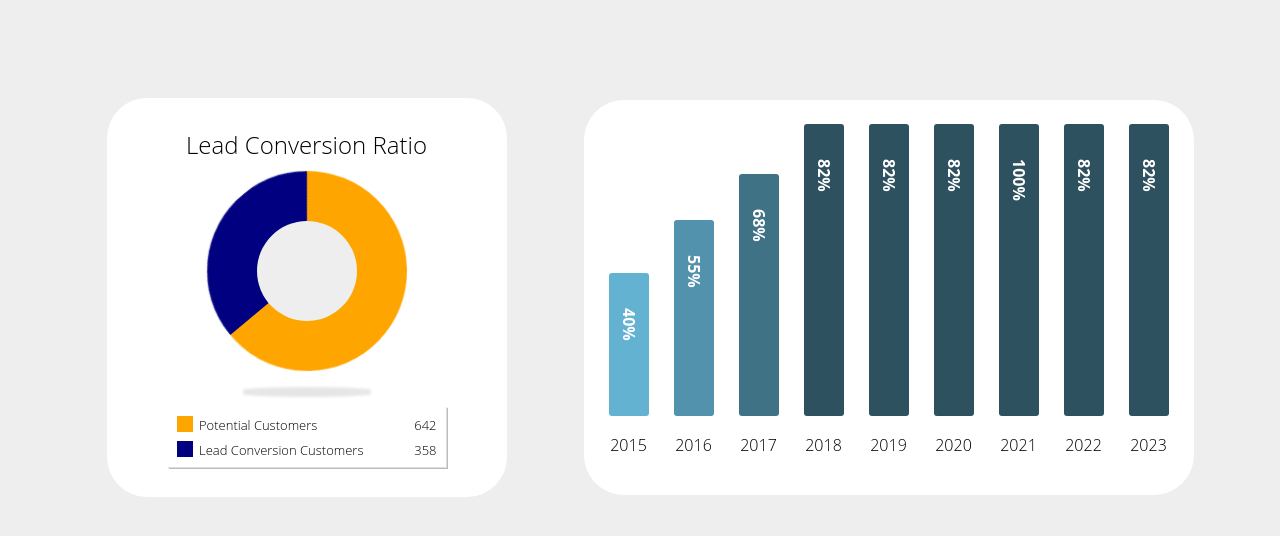
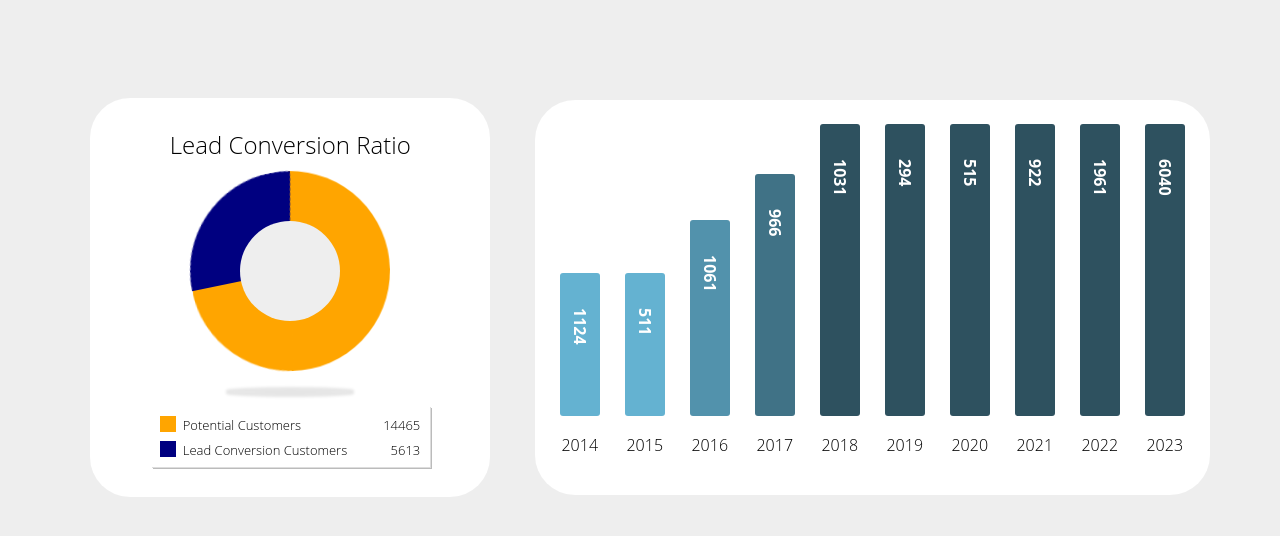
Before and after one commit to Anuran12/Dashboard, a plain HTML site: page index.html in a window 1280 px wide. Shown: the part 170-706 px from the top of the page. Drawn offline with nearby package versions, Linux system fonts and the light colour scheme.

Commit message:
update data

```diff
--- a/index.html
+++ b/index.html
@@ -18,8 +18,8 @@
             <div class="pie-chart">
               <div class="pie-chart__pie"></div>
               <ul class="pie-chart__legend">
-                <li><em>Potential Customers</em><span>642</span></li>
-                <li><em>Lead Conversion Customers</em><span>358</span></li>
+                <li><em>Potential Customers</em><span>14465</span></li>
+                <li><em>Lead Conversion Customers</em><span>5613</span></li>
               </ul>
             </div>
           </div>
@@ -28,39 +28,43 @@
     <div class="box">
         <section class="bar-graph bar-graph-vertical bar-graph-two">
           <div class="bar-one bar-container">
-            <div class="bar" data-percentage="40%"></div>
+            <div class="bar" data-percentage="1124"></div>
+            <span class="year">2014</span>
+          </div>
+          <div class="bar-one bar-container">
+            <div class="bar" data-percentage="511"></div>
             <span class="year">2015</span>
           </div>
           <div class="bar-two bar-container">
-            <div class="bar" data-percentage="55%"></div>
+            <div class="bar" data-percentage="1061"></div>
             <span class="year">2016</span>
           </div>
           <div class="bar-three bar-container">
-            <div class="bar" data-percentage="68%"></div>
+            <div class="bar" data-percentage="966"></div>
             <span class="year">2017</span>
           </div>
           <div class="bar-four bar-container">
-            <div class="bar" data-percentage="82%"></div>
+            <div class="bar" data-percentage="1031"></div>
             <span class="year">2018</span>
           </div>
           <div class="bar-four bar-container">
-            <div class="bar" data-percentage="82%"></div>
+            <div class="bar" data-percentage="294"></div>
             <span class="year">2019</span>
           </div>
           <div class="bar-four bar-container">
-            <div class="bar" data-percentage="82%"></div>
+            <div class="bar" data-percentage="515"></div>
             <span class="year">2020</span>
           </div>
           <div class="bar-four bar-container">
-            <div class="bar" data-percentage="100%"></div>
+            <div class="bar" data-percentage="922"></div>
             <span class="year">2021</span>
           </div>
           <div class="bar-four bar-container">
-            <div class="bar" data-percentage="82%"></div>
+            <div class="bar" data-percentage="1961"></div>
             <span class="year">2022</span>
           </div>
           <div class="bar-four bar-container">
-            <div class="bar" data-percentage="82%"></div>
+            <div class="bar" data-percentage="6040"></div>
             <span class="year">2023</span>
           </div>
         </section>
```
